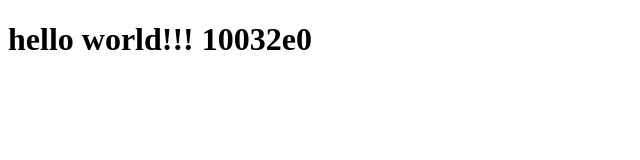
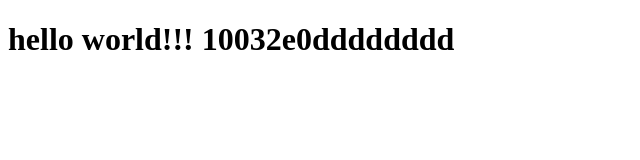
Before and after one commit to Soban-Ahmed/vsgithubconnect, a plain HTML site: page index.html in a window 1280 px wide. Shown: the whole page, without its empty margins (0-640 px from the left). Drawn offline with Linux system fonts and the light colour scheme.

Commit message:
working branch example

```diff
--- a/index.html
+++ b/index.html
@@ -14,7 +14,7 @@
 
 <body>
 
-    <h1> hello world!!! 10032e0</h1>
+    <h1> hello world!!! 10032e0dddddddd</h1>
 
 
 </body>
```
Also changed, not shown: login.html (added, +1 -0 lines).
